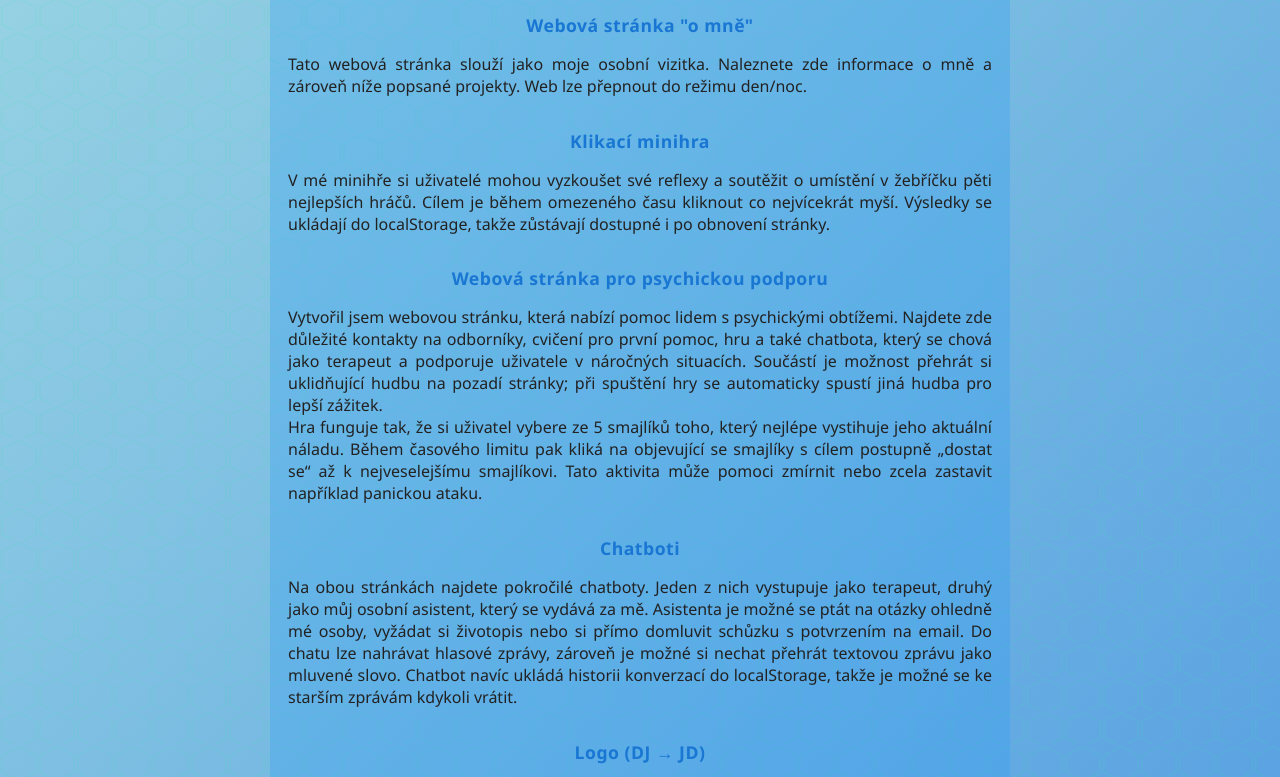
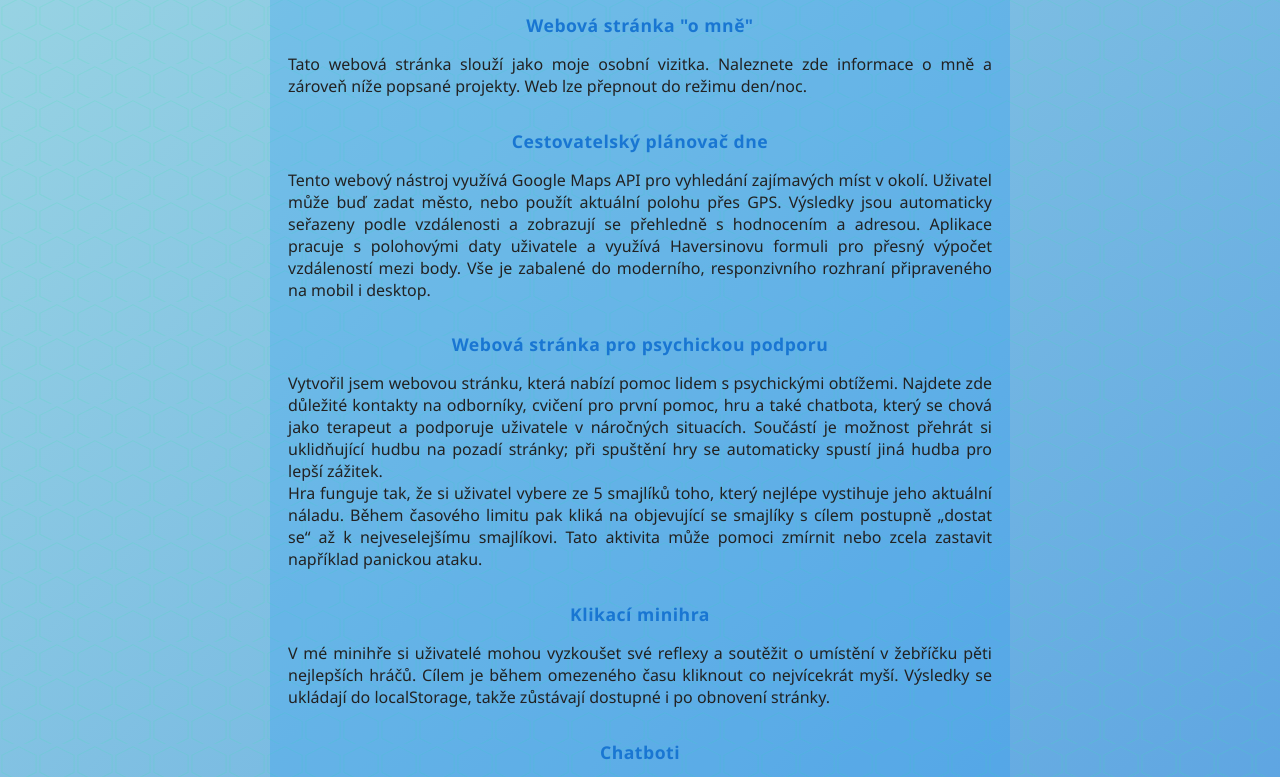
Before and after one commit to Dominik-Jarabek/moj-chatbot, a website: page public/index.html in a window 1280 px wide. Shown: the part 2010-2787 px from the top of the page. Drawn offline with Linux system fonts and the light colour scheme.

Commit message:
Version 13.1 - uprava popisu

```diff
--- a/public/index.html
+++ b/public/index.html
@@ -78,16 +78,22 @@
   <p>
     Tato webová stránka slouží jako moje osobní vizitka. Naleznete zde informace o mně a zároveň níže popsané projekty. Web lze přepnout do režimu den/noc.
   </p>
-   <h4>Klikací minihra</h4>
-    <p>
-      V mé minihře si uživatelé mohou vyzkoušet své reflexy a soutěžit o umístění v žebříčku pěti nejlepších hráčů. Cílem je během omezeného času kliknout co nejvícekrát myší. Výsledky se ukládají do localStorage, takže zůstávají dostupné i po obnovení stránky.
-    </p>
+  <h4>Cestovatelský plánovač dne</h4>
+<p>
+  Tento webový nástroj využívá Google Maps API pro vyhledání zajímavých míst v okolí. Uživatel může buď zadat město, nebo použít aktuální polohu přes GPS. Výsledky jsou automaticky seřazeny podle vzdálenosti a zobrazují se přehledně s hodnocením a adresou. Aplikace pracuje s polohovými daty uživatele a využívá Haversinovu formuli pro přesný výpočet vzdáleností mezi body. Vše je zabalené do moderního, responzivního rozhraní připraveného na mobil i desktop.
+</p>
 
     <h4>Webová stránka pro psychickou podporu</h4>
     <p>
       Vytvořil jsem webovou stránku, která nabízí pomoc lidem s psychickými obtížemi. Najdete zde důležité kontakty na odborníky, cvičení pro první pomoc, hru a také chatbota, který se chová jako terapeut a podporuje uživatele v náročných situacích. Součástí je možnost přehrát si uklidňující hudbu na pozadí stránky; při spuštění hry se automaticky spustí jiná hudba pro lepší zážitek.<br>
       Hra funguje tak, že si uživatel vybere ze 5 smajlíků toho, který nejlépe vystihuje jeho aktuální náladu. Během časového limitu pak kliká na objevující se smajlíky s cílem postupně „dostat se“ až k nejveselejšímu smajlíkovi. Tato aktivita může pomoci zmírnit nebo zcela zastavit například panickou ataku.
     </p>
+
+    <h4>Klikací minihra</h4>
+    <p>
+      V mé minihře si uživatelé mohou vyzkoušet své reflexy a soutěžit o umístění v žebříčku pěti nejlepších hráčů. Cílem je během omezeného času kliknout co nejvícekrát myší. Výsledky se ukládají do localStorage, takže zůstávají dostupné i po obnovení stránky.
+    </p>
+
 
     <h4>Chatboti</h4>
     <p>
```
